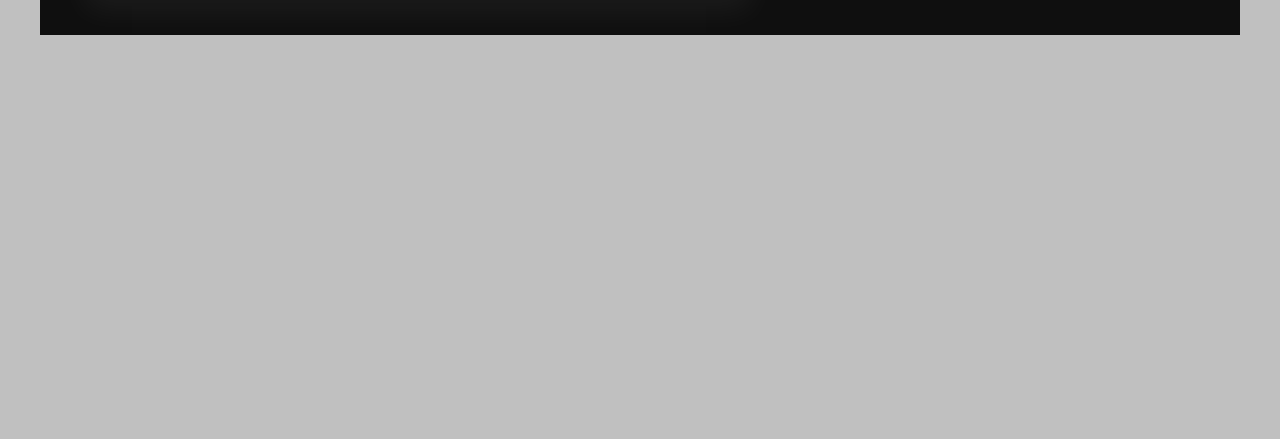
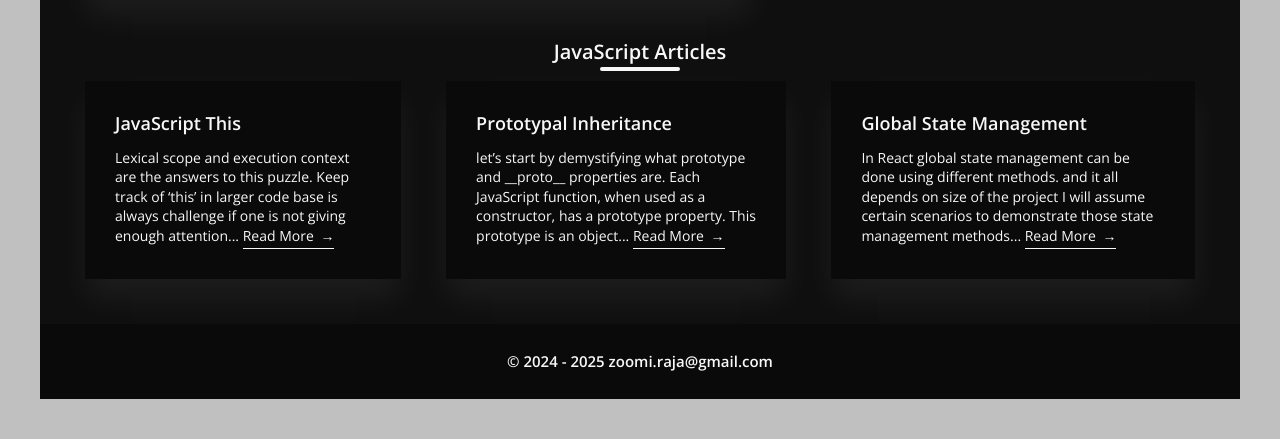
Before and after one commit to zoomi-raja/zoomi-raja.github.io, a plain HTML site: page index.html in a window 1280 px wide. Shown: the part 1139-1578 px from the top of the page. Before the commit the page ends 1214 px from the top, so only its background shows below. Drawn offline with nearby package versions, Linux system fonts and the light colour scheme.

Commit message:
build: articles and footer

```diff
--- a/css/style.css
+++ b/css/style.css
@@ -63,6 +63,13 @@ body {
     margin: 0 auto;
     border-radius: 5rem;
     margin-bottom: 1rem;
+}
+
+.heading-text{
+    text-align: center;
+    font-size: 2rem;
+    font-weight: 700;
+    margin-bottom: 0.5rem;
 }
 
 .btn{
@@ -241,12 +248,16 @@ body {
     background-color: var(--banner-overlay-top);
 }
 /* introduction */
+.main{
+    background-color: var(--background-color);
+    padding: 4.5rem;
+    font-size: 1.4rem;
+}
+
 .introduction{
-    background-color: var(--background-color);
     display: flex;
-    font-size: 1.4rem;
-    padding: 4.5rem;
     line-height: 1.6;
+    margin-bottom: 4.5rem;
 }
 .introduction .summary{
     background-color: var(--color-secondary);
@@ -274,13 +285,6 @@ body {
 
 .social-icons .social-link:nth-of-type(2) .icon{
     fill: red;
-}
-
-.introduction .summary .intro > h2{
-    text-align: center;
-    font-size: 2rem;
-    font-weight: 700;
-    margin-bottom: 0.5rem;
 }
 
 .introduction .understanding{
@@ -325,3 +329,26 @@ body {
 .fav-books .heading-border{
     margin-bottom: 2rem;
 }
+
+/* articles */
+.JavaScript .articles{
+    display: flex;
+    gap: 4.5rem;
+}
+
+.JavaScript .articles .article{
+    background-color: var(--color-secondary);
+    padding: 3rem;
+    box-shadow: var(--shadow-light);
+    line-height: 1.4;
+}
+.JavaScript .articles .article .title{
+    font-size: 1.8rem;
+    margin-bottom: 1.2rem;
+}
+.footer{
+    text-align: center;
+    font-weight: 600;
+    font-size: 1.5rem;
+    padding: 3rem;
+}
--- a/index.html
+++ b/index.html
@@ -32,7 +32,7 @@
             <div class="introduction">
                 <div class="summary">
                     <div class="intro">
-                        <h2>Professional Summary</h2>
+                        <h2 class="heading-text">Professional Summary</h2>
                         <div class="heading-border"></div>
                         <p>
                             A university graduate (Bachelor of Computer Science) and an enthusiastic IT Professional,
@@ -62,7 +62,7 @@
                 </div>
                 <div class="understanding">
                     <div class="section">
-                        <h2>Skills</h2>
+                        <h2 class="heading-text">Skills</h2>
                         <div class="heading-border"></div>
                         <ul class="skills">
                             <li class="skill-item">JavaScript ( Node, React, Vanilla )</li>
@@ -80,7 +80,7 @@
                         </ul>
                     </div>
                     <div class="fav-books section">
-                        <h2>Favorite Books</h2>
+                        <h2 class="heading-text">Favorite Books</h2>
                         <div class="heading-border"></div>
                         <div class="btn-panel">
                             <a class="btn" target="_blank" href="https://www.murach.com/shop/murach-s-javascript-2nd-edition-detail">Murach’s JavaScript</a>
@@ -90,7 +90,43 @@
                     <a target="_blank" href="https://github.com/zoomi-raja" class="link">Github <span>&rarr;</span></a>
                 </div>
             </div>
+            <div class="JavaScript">
+                <h2 class="heading-text">JavaScript Articles</h2>
+                <div class="heading-border"></div>
+                <div class="articles">
+                    <div class="article">
+                        <h2 class="title">JavaScript This</h2>
+                        <p>
+                            Lexical scope and execution context are the answers to this puzzle.
+                            Keep track of ‘this’ in larger code base is always challenge if one
+                            is not giving enough attention...
+                            <a target="_blank" href="https://zoomi-raja.medium.com/this-and-arrow-functions-in-javascript-96929727dd1c" class="link">Read More <span>&rarr;</span></a>
+                        </p>
+                    </div>
+                    <div class="article">
+                        <h2 class="title">Prototypal Inheritance</h2>
+                        <p>
+                            let’s start by demystifying what prototype and __proto__ properties are.
+                            Each JavaScript function, when used as a constructor, has a prototype
+                            property. This prototype is an object...
+                            <a target="_blank" href="https://zoomi-raja.medium.com/prototypal-inheritance-and-difference-between-new-and-object-create-e28f17771160" class="link">Read More <span>&rarr;</span></a>
+                        </p>
+                    </div>
+                    <div class="article">
+                        <h2 class="title">Global State Management</h2>
+                        <p>
+                            In React global state management can be done using different methods. and
+                            it all depends on size of the project I will assume certain scenarios to
+                            demonstrate those state management methods...
+                            <a target="_blank" href="https://zoomi-raja.medium.com/react-global-state-management-usecontext-usereducer-redux-or-redux-toolkit-while-using-thunk-e46c7040f442" class="link">Read More <span>&rarr;</span></a>
+                        </p>
+                    </div>
+                </div>
+            </div>
         </main>
+        <footer class="footer">
+            <span>&copy; 2024 - 2025 zoomi.raja@gmail.com</span>
+        </footer>
     </div>
     <script src="js/script.js"></script>
 </body>
```
